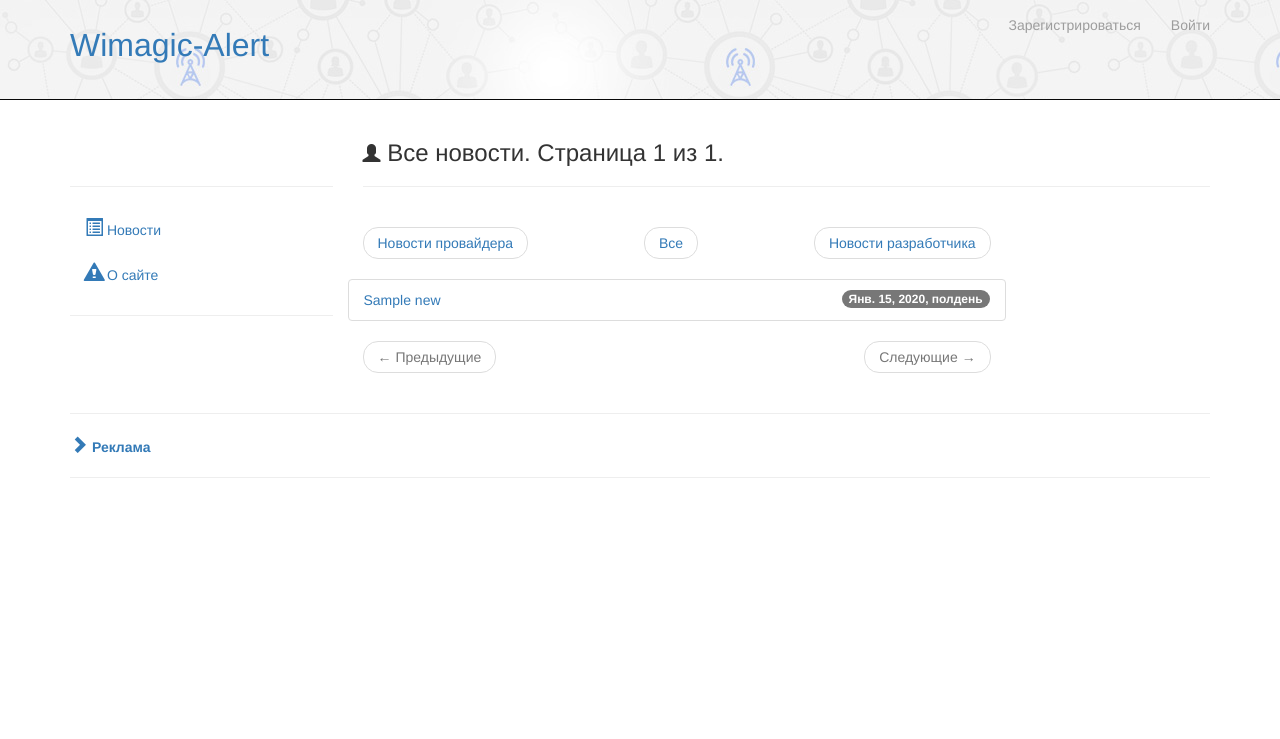
After one commit to yegorkowalew/local_kow, a Django app: page /news/all/ in a window 1280 px wide. The commit adds this page. Shown: the top 739 px of the page. Run offline with Django 3.2, Linux system fonts and the light colour scheme; tables that the repository leaves empty hold one stand-in row (values such as "Sample post"); parts of the project's set-up code (start-up, migrations or seed data) failed here and were passed over; some libraries are stand-ins or nearby versions.

Commit message:
Начал работать раздел 'Новости'. Новый шаблон news/news.html Сортируются на 'новости разработчика' и 'новости провайдера'. Постраничный вывод

```diff
--- a/news/urls.py
+++ b/news/urls.py
@@ -7,6 +7,8 @@ urlpatterns = [
     # url(r'^logout/', views.user_logout, name='user_logout'),
     url(r'^admin/readd-all-commits', views.readd_all_commits, name='readd_all_commits'),
     url(r'^admin/readd-all-news-wed', views.readd_all_news_wed, name='readd_all_news_wed'),
+    # url(r'^all', views.all_news, name='all_news'),
+    url(r'^(?P<news_type>[\w-]+)/$', views.all_news, name='all_news'),
     # url(r'^(?P<pk>[0-9]+)/$', views.user_detail, name='user_detail'),
     # url(r'^(?P<pk>[0-9]+)/preferences/$', views.user_preferences, name='user_detail'),
     # url(r'^', views.home, name='home'),
--- a/news/views.py
+++ b/news/views.py
@@ -8,6 +8,9 @@ from datetime import datetime
 from news.models import News
 from logs.models import Logs
 from local_site.settings import LOGSTATUSYES, LOGSTATUSNO
+from django.core.paginator import Paginator, PageNotAnInteger, EmptyPage
+from django.shortcuts import render_to_response
+from django.template import RequestContext
 
 def readd_all_commits(request):
     if request.user.is_superuser:
@@ -15,8 +18,6 @@ def readd_all_commits(request):
             all_commits = go_news_commit()
             News.objects.filter(news_type=2).delete()
             for news_date, news_text in go_news_commit().items():
-                # created_date = datetime.strptime(news_date, '%Y-%m-%d %H:%M:%S')
-                # print(created_date)
                 news_item = News(
                             title = news_text,
                             created_date = datetime.strptime(news_date, '%Y-%m-%d %H:%M:%S'),
@@ -29,16 +30,41 @@ def readd_all_commits(request):
                 'news_commit': go_news_commit(),
             }
 
-            log = Logs(log_user = request.user, log_type = 7, log_status = LOGSTATUSYES,)
+            log = Logs(
+                    log_user = request.user,
+                    log_type = 7,
+                    log_status = LOGSTATUSYES,
+                    )
             log.save()
-
+            state = {
+                'state_type':'success',
+                'state_message':'<strong>Отлично!</strong> Все прошло как надо! Добавлено коммитов: %s' % (len(all_commits)),
+                    }
+            data = {
+                'news_commit': all_commits,
+                'state':state,
+                }
             return render(request,
                             'admin/readd_all_commits.html',
                             data,)
-        except:
-            log = Logs(log_user = request.user, log_type = 7, log_status = LOGSTATUSNO,)
+        except Exception as inst:
+            import sys
+            log = Logs(
+                    log_user = request.user,
+                    log_type = 7,
+                    log_status = LOGSTATUSNO,
+                    )
             log.save()
-            return HttpResponseRedirect('/')
+            state = {
+                'state_type':'danger',
+                'state_message':inst,
+                    }
+            data  = {
+                'state':state,
+                    }
+            return render(request,
+                            'admin/readd_all_news_wed.html',
+                            data,)
 
     else:
         return HttpResponseRedirect('/')
@@ -56,7 +82,11 @@ def readd_all_news_wed(request):
                             parsed_date = timezone.now(),
                             )
                 news_item.save()
-            log = Logs(log_user = request.user, log_type = 6, log_status = LOGSTATUSYES,)
+            log = Logs(
+                    log_user = request.user,
+                    log_type = 6,
+                    log_status = LOGSTATUSYES,
+                    )
             log.save()
             state = {
                 'state_type':'success',
@@ -71,7 +101,11 @@ def readd_all_news_wed(request):
                             data,)
         except Exception as inst:
             import sys
-            log = Logs(log_user = request.user, log_type = 6, log_status = LOGSTATUSNO,)
+            log = Logs(
+                    log_user = request.user,
+                    log_type = 6,
+                    log_status = LOGSTATUSNO,
+                    )
             log.save()
             state = {
                 'state_type':'danger',
@@ -85,3 +119,37 @@ def readd_all_news_wed(request):
                             data,)
     else:
         return HttpResponseRedirect('/')
+
+
+def all_news(request, news_type='all'):
+    if news_type=='all':
+        all_news = News.objects.all().order_by('-created_date')
+        news_type = 'Все новости'
+    elif news_type=='commits':
+        all_news = News.objects.filter(news_type=2).order_by('-created_date')
+        news_type = 'Новости разработчика'
+    elif news_type=='wimagic':
+        all_news = News.objects.filter(news_type=1).order_by('-created_date')
+        news_type = 'Новости провайдера'
+    else:
+        return HttpResponseRedirect('/')
+
+    paginator = Paginator(all_news, 8)
+    page = request.GET.get('page')
+    try:
+        news = paginator.page(page)
+    except PageNotAnInteger:
+        news = paginator.page(1)
+    except EmptyPage:
+        news = paginator.page(paginator.num_pages)
+    vars = dict(
+        news=news,
+        news_type=news_type,
+        )
+    return render_to_response(
+                    'news/news.html',
+                    vars,
+                    context_instance=RequestContext(request)
+                    )
+        # 'commits':News.objects.filter(news_type=2).order_by('-created_date')[:3],
+        # 'news_wed':News.objects.filter(news_type=1).order_by('-created_date')[:3],
--- a/templates/admin/readd_all_news_wed.html
+++ b/templates/admin/readd_all_news_wed.html
@@ -4,15 +4,12 @@
 {% block header %}<h3><i class="glyphicon glyphicon-user"></i> {{ user.username }} </h3>{% endblock %}
 
 {% block content %}
-{% load humanize %}
-
 {% if state %}
       <div class="alert alert-{{ state.state_type }}">
         <button type="button" class="close" data-dismiss="alert">×</button>
  {{ state.state_message|safe }}
       </div>
 {% endif %}
-
 
 <h4 class="col-md-9"><i class="glyphicon glyphicon-chevron-right"></i> Новости сайта провайдера.</h4>
 <div class="col-md-9">
--- /dev/null
+++ b/templates/news/news.html
@@ -0,0 +1,48 @@
+{% extends 'template-body.html' %}
+<!-- |truncatewords:80|safe -->
+{% block page_title %}<title>Wimagic-Alert :: {{ user.username }}</title>{% endblock %}
+{% block header %}<h3><i class="glyphicon glyphicon-user"></i> {{ news_type }}. Страница {{ news.number }} из {{ news.paginator.num_pages }}.</h3>{% endblock %}
+
+{% block content %}
+{% if state %}
+      <div class="alert alert-{{ state.state_type }}">
+        <button type="button" class="close" data-dismiss="alert">×</button>
+ {{ state.state_message|safe }}
+      </div>
+{% endif %}
+<div class="col-md-9">
+	<ul class="pager">
+		<li class="previous"><a href="/news/wimagic/">Новости провайдера</a></li>
+		<li><a href="/news/all/">Все</a></li>
+		<li class="next"><a href="/news/commits/">Новости разработчика</a></li>
+	</ul>
+</div>
+
+
+<div class="col-md-9">
+{% for new in news %}
+	<div class="row list-group-item news">
+		<a href="">{{ new.title }}</a>
+		<span class="badge">{{ new.created_date }}</span>
+	</div>
+{%endfor%}
+</div>
+
+<div class="col-md-9">
+<nav>
+  <ul class="pager">
+	{% if news.has_previous %}
+		<li class="previous"><a href="?page={{ news.previous_page_number }}"><span aria-hidden="true">&larr;</span> Предыдущие</a></li>
+	{% else %}
+		<li class="previous disabled"><a href="#"><span aria-hidden="true">&larr;</span> Предыдущие</a></li>
+	{% endif %}
+
+	{% if news.has_next %}
+        <li class="next"><a href="?page={{ news.next_page_number }}">Следующие <span aria-hidden="true">&rarr;</span></a></li>
+	{% else %}
+		<li class="next disabled"><a href="#">Следующие <span aria-hidden="true">&rarr;</span></a></li>
+    {% endif %}
+  </ul>
+</nav>
+</div>
+{% endblock content %}
--- a/templates/template-body.html
+++ b/templates/template-body.html
@@ -63,14 +63,14 @@
         <li><a href="/money/run-money-parser/"><i class="glyphicon glyphicon-usd"></i> Проверить деньги</a></li>
         <li><a href="/news/admin/readd-all-commits/"><i class="glyphicon glyphicon-sort-by-order-alt"></i> Добавить все коммиты заново</a></li>
         <li><a href="/news/admin/readd-all-news-wed/"><i class="glyphicon glyphicon-sort-by-attributes-alt"></i> Добавить все новости заново</a></li>
-        <li><a href="/news/"><i class="glyphicon glyphicon-list-alt"></i> Новости</a></li>
+        <li><a href="/news/all"><i class="glyphicon glyphicon-list-alt"></i> Новости</a></li>
         <li><a href="/page/about/"><i class="glyphicon glyphicon-alert"></i> О сайте</a></li>
         {% elif user.is_authenticated %}        <li><a href="/user/{{ user.username }}/"><i class="glyphicon glyphicon-user"></i> Профиль</a></li>
         <li><a href="/money/{{ user.username }}/run-money-parser/"><i class="glyphicon glyphicon-usd"></i> Проверить деньги</a></li>
         <li><a href="/user/{{ user.username }}/preferences/"><i class="glyphicon glyphicon-cog"></i> Настройка</a></li>
-        <li><a href="/news/"><i class="glyphicon glyphicon-list-alt"></i> Новости</a></li>
+        <li><a href="/news/all/"><i class="glyphicon glyphicon-list-alt"></i> Новости</a></li>
         <li><a href="/page/about/"><i class="glyphicon glyphicon-alert"></i> О сайте</a></li>
-        {% else %}        <li><a href="/news/"><i class="glyphicon glyphicon-list-alt"></i> Новости</a></li>
+        {% else %}        <li><a href="/news/all/"><i class="glyphicon glyphicon-list-alt"></i> Новости</a></li>
         <li><a href="/page/about/"><i class="glyphicon glyphicon-alert"></i> О сайте</a></li>
         {% endif %}      </ul>
       <hr>
```
Also changed, not shown: templates/admin/readd_all_commits.html (+7 -1 lines), templates/home.html (+11 -2 lines).
